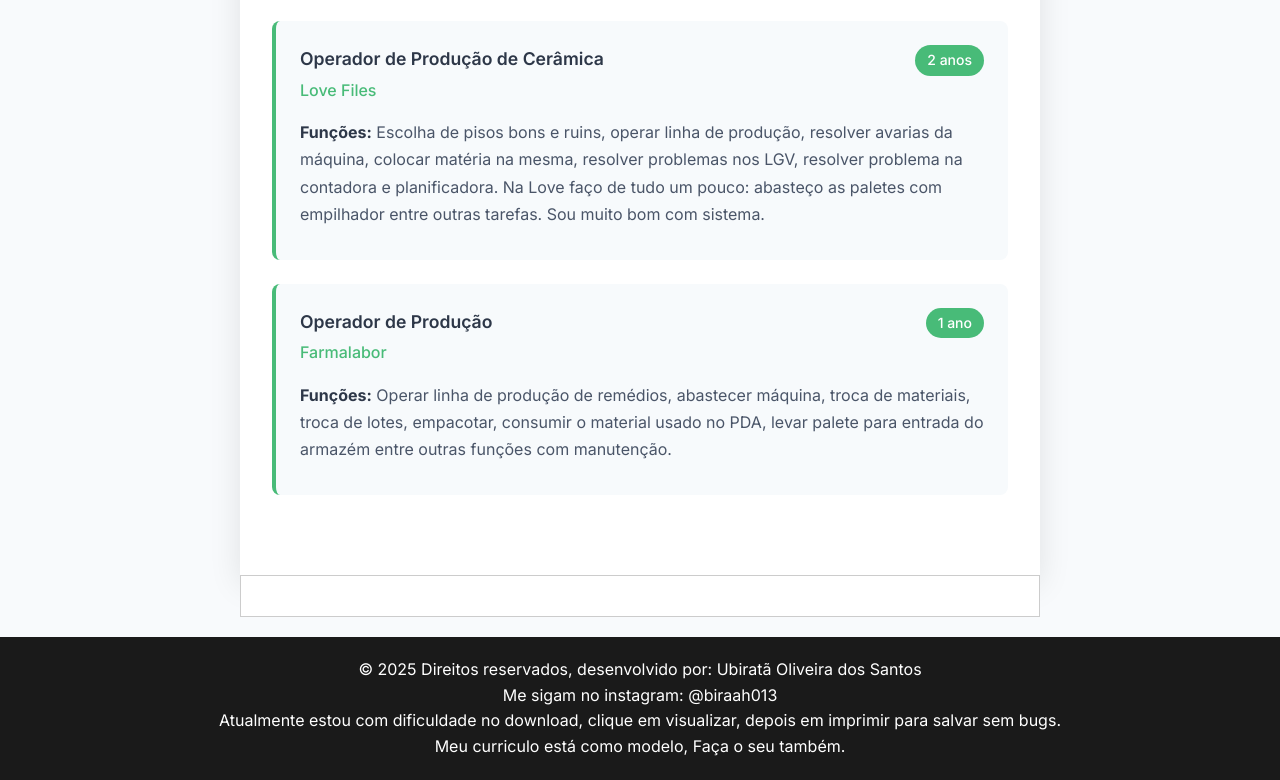
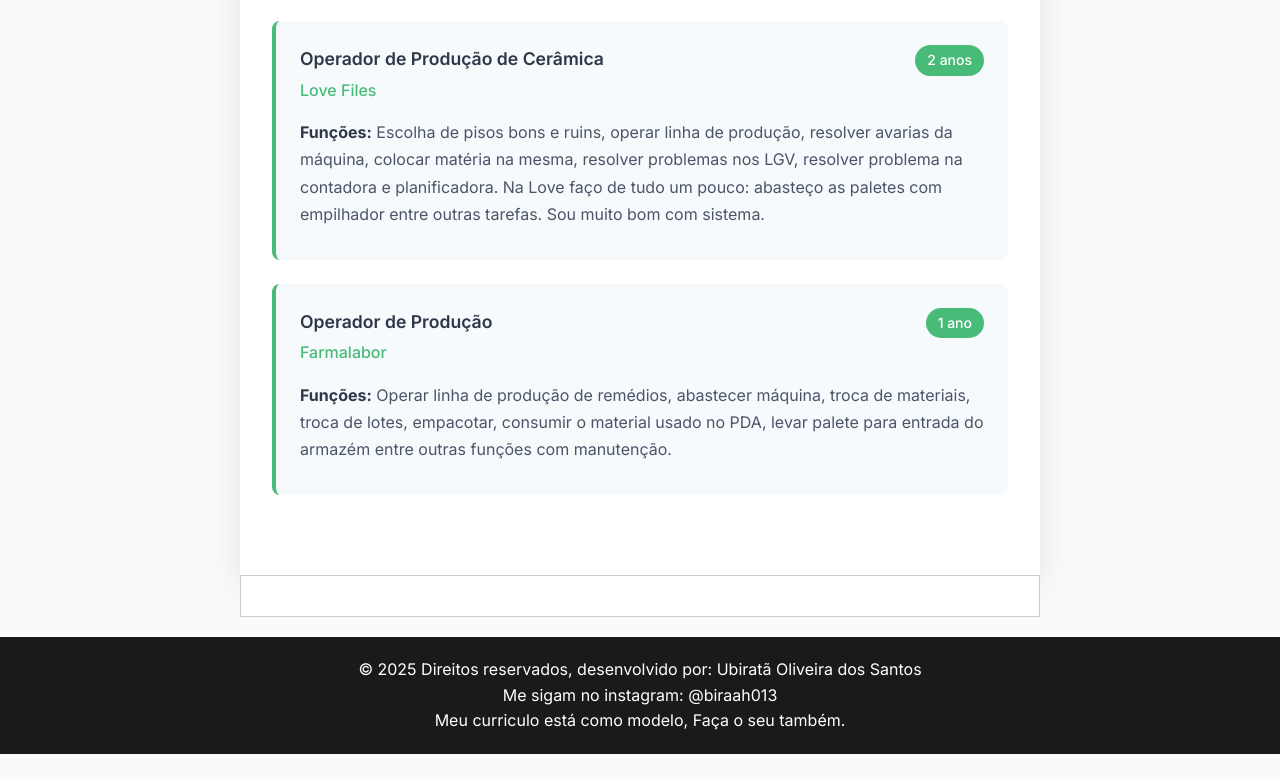
Before and after one commit to Biraah013/curriculo, a plain HTML site: page index.html in a window 1280 px wide. Shown: the part 925-1705 px from the top of the page. After the commit the page ends 1679 px from the top, so only its background shows below. Drawn offline with nearby package versions, Linux system fonts and the light colour scheme.

Commit message:
index.html

```diff
--- a/index.html
+++ b/index.html
@@ -442,5 +442,4 @@
 <footer style="background:#1a1a1a;color:#fff;padding:20px;text-align:center;position:relative;">
     <p>© 2025 Direitos reservados, desenvolvido por: Ubiratã Oliveira dos Santos</p>
   <p>Me sigam no instagram: @biraah013</p>
-    <p> Atualmente estou com dificuldade no download, clique em visualizar, depois em imprimir para salvar sem bugs. </p>
     <p>Meu curriculo está como modelo, Faça o seu também.</p>
```
